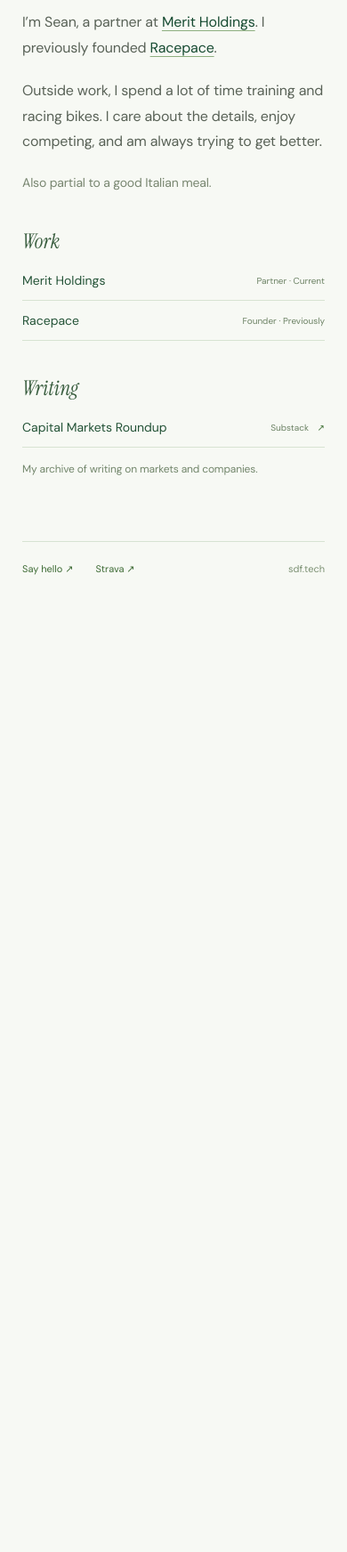
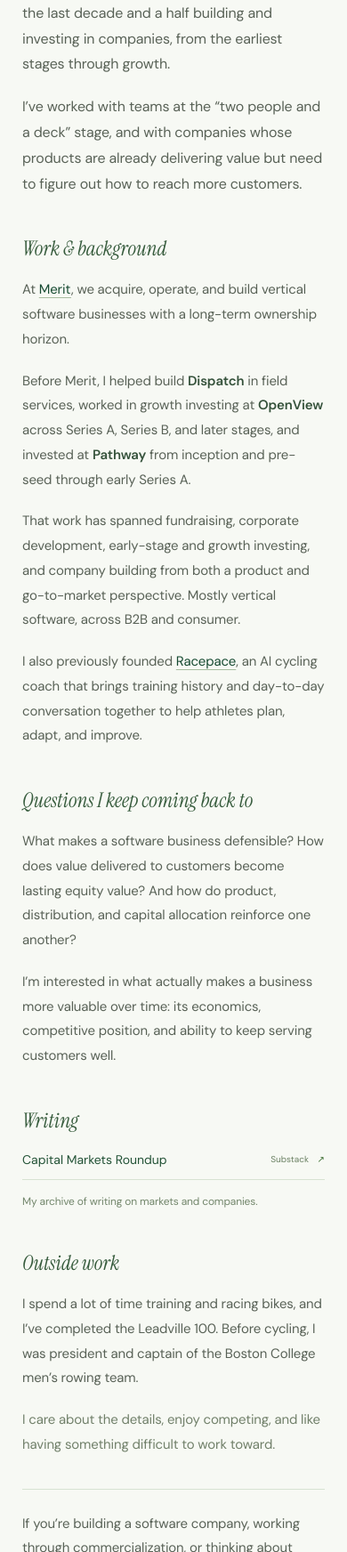
Before and after one commit to seandougfan/sdf, an Astro site: page / in a window 390 px wide. Shown: the part 256-2000 px from the top of the page at 89% size. Before the commit the page ends 947 px from the top, so only its background shows below. Built offline with nearby package versions, Linux system fonts and the light colour scheme; Astro itself is replaced by a stand-in of ours.

Commit message:
Expand personal background, investment interests, and endurance story

```diff
--- a/src/pages/index.astro
+++ b/src/pages/index.astro
@@ -1,4 +1,42 @@
 ---
 import Layout from '../layouts/Layout.astro';
 ---
-<Layout><section class="personal-home"><div class="page-label">SEAN FANNING</div><h1>Investing, cycling,<br/>and other interests.</h1><div class="home-bio"><p>I’m Sean, a partner at <a href="#work">Merit Holdings</a>. I previously founded <a href="#racepace">Racepace</a>.</p><p>Outside work, I spend a lot of time training and racing bikes. I care about the details, enjoy competing, and am always trying to get better.</p><p>Also partial to a good Italian meal.</p></div></section><section id="work" class="home-section"><h2>Work</h2><div class="entry"><span>Merit Holdings</span><span>Partner · Current</span></div><div id="racepace" class="entry"><span>Racepace</span><span>Founder · Previously</span></div></section><section id="writing" class="home-section"><h2>Writing</h2><a class="entry" href="https://seanfanning.substack.com" target="_blank" rel="noreferrer"><span>Capital Markets Roundup</span><span>Substack <i>↗</i></span></a><p class="aside">My archive of writing on markets and companies.</p></section></Layout>
+<Layout>
+  <section class="personal-home">
+    <h1>I invest in software.<br/>I’ve built it, too.</h1>
+    <div class="home-bio">
+      <p>I’m Sean, a partner at <a href="https://www.meritholdings.com/" target="_blank" rel="noreferrer">Merit Holdings</a>. I’ve spent the last decade and a half building and investing in companies, from the earliest stages through growth.</p>
+      <p>I’ve worked with teams at the “two people and a deck” stage, and with companies whose products are already delivering value but need to figure out how to reach more customers.</p>
+    </div>
+  </section>
+
+  <section id="work" class="home-section narrative">
+    <h2>Work & background</h2>
+    <p>At <a href="https://www.meritholdings.com/" target="_blank" rel="noreferrer">Merit</a>, we acquire, operate, and build vertical software businesses with a long-term ownership horizon.</p>
+    <p>Before Merit, I helped build <strong>Dispatch</strong> in field services, worked in growth investing at <strong>OpenView</strong> across Series A, Series B, and later stages, and invested at <strong>Pathway</strong> from inception and pre-seed through early Series A.</p>
+    <p>That work has spanned fundraising, corporate development, early-stage and growth investing, and company building from both a product and go-to-market perspective. Mostly vertical software, across B2B and consumer.</p>
+    <p>I also previously founded <a href="https://www.racepace.cc/" target="_blank" rel="noreferrer">Racepace</a>, an AI cycling coach that brings training history and day-to-day conversation together to help athletes plan, adapt, and improve.</p>
+  </section>
+
+  <section class="home-section narrative">
+    <h2>Questions I keep coming back to</h2>
+    <p>What makes a software business defensible? How does value delivered to customers become lasting equity value? And how do product, distribution, and capital allocation reinforce one another?</p>
+    <p>I’m interested in what actually makes a business more valuable over time: its economics, competitive position, and ability to keep serving customers well.</p>
+  </section>
+
+  <section id="writing" class="home-section">
+    <h2>Writing</h2>
+    <a class="entry" href="https://seanfanning.substack.com" target="_blank" rel="noreferrer"><span>Capital Markets Roundup</span><span>Substack <i>↗</i></span></a>
+    <p class="aside">My archive of writing on markets and companies.</p>
+  </section>
+
+  <section class="home-section narrative personal-section">
+    <h2>Outside work</h2>
+    <p>I spend a lot of time training and racing bikes, and I’ve completed the Leadville 100. Before cycling, I was president and captain of the Boston College men’s rowing team.</p>
+    <p>I care about the details, enjoy competing, and like having something difficult to work toward.</p>
+  </section>
+
+  <section class="home-section narrative reach-out">
+    <p>If you’re building a software company, working through commercialization, or thinking about defensibility and value creation, <a href="mailto:s@sdf.tech">I’d enjoy comparing notes</a>.</p>
+  </section>
+</Layout>
--- a/src/styles/global.css
+++ b/src/styles/global.css
@@ -24,3 +24,5 @@
 @media(max-width:540px){.site{margin-inline:0;padding:0 25px}}
 
 :root{background:#f7f9f4}body{border-top:0}.site{max-width:660px}header{padding-top:48px}.site-name{font-family:'Instrument Serif',Georgia,serif;font-size:23px;font-weight:400}main{padding-top:85px;min-height:0}.personal-home h1{font-family:'Instrument Serif',Georgia,serif;font-size:54px;letter-spacing:-1px;line-height:1.05;font-weight:400;margin:0 0 32px;color:#224b32}.personal-home .page-label{font-size:9px;margin-bottom:20px}.home-bio p{font-size:16px;line-height:1.8}.home-bio p:last-child{font-size:14px;color:#788670}.home-section{margin-top:38px}.home-section h2{font:italic 23px 'Instrument Serif',Georgia,serif;color:#365b3c;margin-bottom:7px}.entry{font-size:14px;padding:13px 0}.aside{font-size:12px}.site footer{margin-top:0}html{scroll-behavior:smooth}section[id],div[id]{scroll-margin-top:30px}@media(max-width:540px){header{padding-top:28px}nav{gap:15px}nav a{font-size:11px}.site-name{font-size:21px}main{padding-top:58px}.personal-home h1{font-size:43px}.entry>span:last-child{font-size:10px}}@media(prefers-reduced-motion:reduce){html{scroll-behavior:auto}}
+
+.narrative p{font-size:15px;line-height:1.85}.narrative h2{margin-bottom:18px}.narrative a{color:var(--green);text-decoration:underline;text-decoration-color:#a8bda0;text-underline-offset:4px}.narrative strong{font-weight:550;color:#35523b}.home-bio p:last-child{font-size:16px;color:#596257}.personal-home h1{font-size:51px;margin-bottom:30px}.home-section{margin-top:43px}.reach-out{border-top:1px solid var(--line);padding-top:25px;margin-top:35px}.reach-out p{margin-bottom:0}.personal-section p:last-child{color:#71806a}main{padding-bottom:43px}.site{max-width:680px}@media(max-width:540px){.personal-home h1{font-size:40px}.narrative p{font-size:15px}}
```
Also changed, not shown: drafts/content-backlog.md (added, +29 -0 lines).
